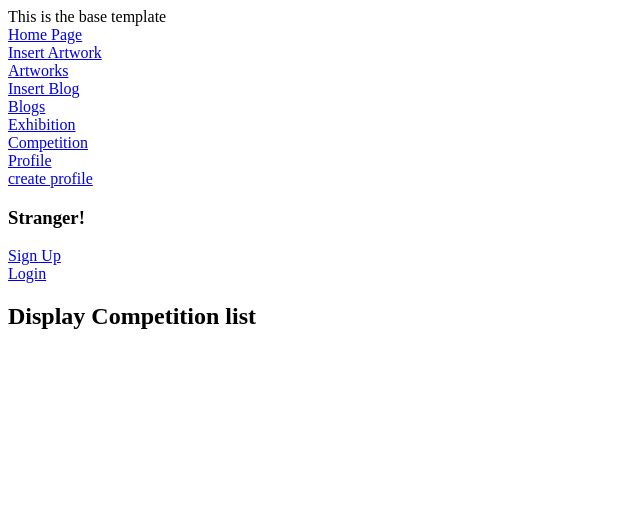
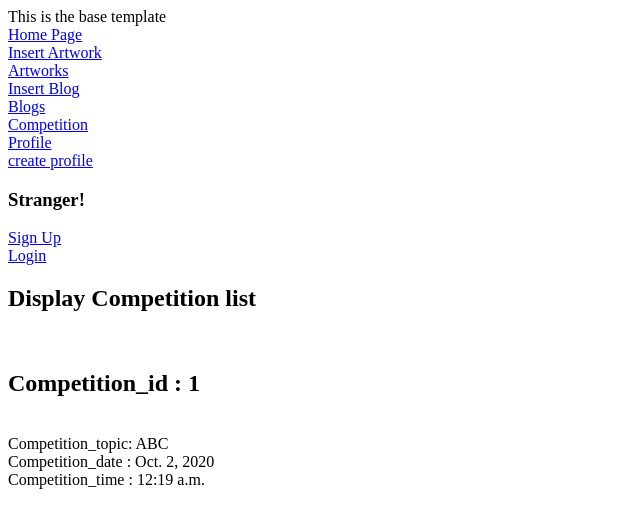
Before and after one commit to Rashedkhandoker/Online_Art_Gallery, a Django app: page /Competition/ in a window 1280 px wide. Shown: the top 528 px of the page, without its empty margins (0-640 px from the left). Run offline with Django 3.2, Linux system fonts and the light colour scheme; data comes from the database, SQL or seed files in the repository; data that the repository does not hold is empty.

Commit message:
event update

```diff
--- a/Event/admin.py
+++ b/Event/admin.py
@@ -1,7 +1,6 @@
 from django.contrib import admin
-from .models import Exhibition
+
 from .models import Competition
 # Register your models here.
 
-admin.site.register(Exhibition)
 admin.site.register(Competition)
--- a/Event/models.py
+++ b/Event/models.py
@@ -3,18 +3,12 @@ from django.db import models
 
 # Create your models here.
 
-class Exhibition(models.Model):
-    exh_id = models.CharField(max_length=100,default="")
-    date = models.DateTimeField()
+
+class Competition(models.Model):
+    title = models.CharField(max_length=100,default="")
+    date = models.DateField(auto_now=True)
+    time = models.TimeField(auto_now=True)
+
 
     def __str__(self):
-        return self.exh_id
-
-
-class Competition(models.Model):
-    com_id = models.CharField(max_length=100,default="")
-    date = models.CharField(max_length=100)
-    time = models.CharField(max_length=100,default="")
-
-    def __str__(self):
-        return self.com_id
+        return self.title
--- a/Event/views.py
+++ b/Event/views.py
@@ -1,14 +1,9 @@
 from django.shortcuts import render
-from .models import Exhibition
+
 from .models import Competition
 
 # Create your views here.
-def showevent(request):
-    exhibition = Exhibition.objects.all()
-    context ={
-        'all_exhibition': exhibition
-    }
-    return render(request,'Event/showevent.html', context)
+
 
 def showcompetition(request):
     competition  = Competition.objects.all()
--- a/Online_Art_Gallery/urls.py
+++ b/Online_Art_Gallery/urls.py
@@ -33,7 +33,6 @@ urlpatterns = [
     path('InsertArtwork/',Artworkview.insertArtwork,name='InsertArtwork'),
     path('ShowBlogs/', Blog_views.showBlog,name='ShowBlogs'),
     path('InsertBlogs/', Blog_views.insertBlog,name='InsertBlogs'),
-    path('Exhibition/',EventView.showevent,name='Exhibition'),
     path('Competition/',EventView.showcompetition,name='Competition'),
     path('accounts/',include('django.contrib.auth.urls')),
 
--- a/templates/Base.html
+++ b/templates/Base.html
@@ -16,7 +16,6 @@ This is the base template
 <a href="{% url 'ShowArtwork' %}">Artworks</a><br>
 <a href="{% url 'InsertBlogs' %}">Insert Blog</a><br>
 <a href="{% url 'ShowBlogs' %}">Blogs</a><br>
-<a href="{% url 'Exhibition' %}">Exhibition</a><br>
 <a href="{% url 'Competition' %}">Competition</a><br>
 <a href="{% url 'ShowProfile' %}">Profile</a><br>
 <a href="{% url 'CreateProfile' %}">create profile</a><br>
--- a/templates/Event/showcompetition.html
+++ b/templates/Event/showcompetition.html
@@ -7,7 +7,8 @@
 <h2>Display Competition list</h2> <br>
 {% for comp in all_competition %}
     <p>
-        Competition_id : {{ comp.com_id }}<br>
+       <h2>Competition_id : {{ comp.id }}</h2> <br>
+        Competition_topic: {{comp.title}}<br>
         Competition_date : {{ comp.date }}<br>
         Competition_time : {{ comp.time }}<br>
 
```
Also changed, not shown: Artwork/models.py (+2 -8 lines), templates/Event/showevent.html (deleted, +0 -16 lines), Artwork/migrations/0009_auto_20200928_1256.py (added), Artwork/migrations/0010_auto_20200928_1256.py (added), Artwork/migrations/0011_auto_20201001_1248.py (added), Artwork/migrations/0012_delete_arrange.py (added), Event/migrations/0006_auto_20201002_0015.py (added), Event/migrations/0007_auto_20201002_0018.py (added), db.sqlite3, media/images/art/silence.jpg (added).
